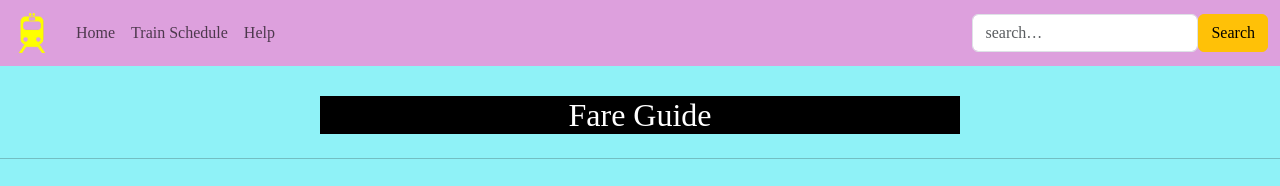
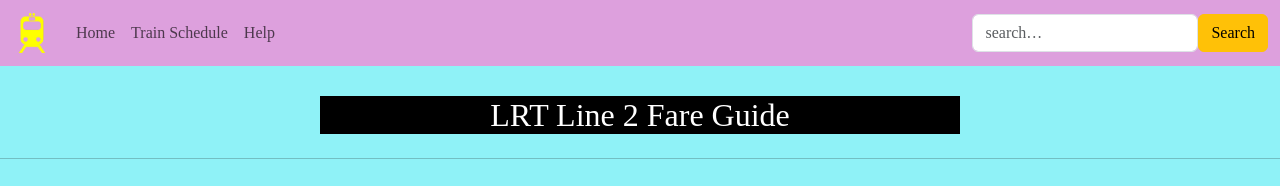
Before and after one commit to SA-9E-Ramirez/Sta-Ana_ICT9Emerald_Q3PROJECT_Ramirez_Aion_Laeda_Lewis_Chavez_Cen-Mar, a plain HTML site: page index.html in a window 1280 px wide. Shown: the top 186 px of the page. Drawn offline with nearby package versions, Linux system fonts and the light colour scheme.

Commit message:
Update index.html

```diff
--- a/index.html
+++ b/index.html
@@ -95,7 +95,7 @@
       <center>
       <div class="col-md-6" style="background-color: black; color: white;">
         <script>
-        document.write("<h2>Fare Guide</h2>");
+        document.write("<h2>LRT Line 2 Fare Guide</h2>");
         </script>
       </div>
     </center>
```
